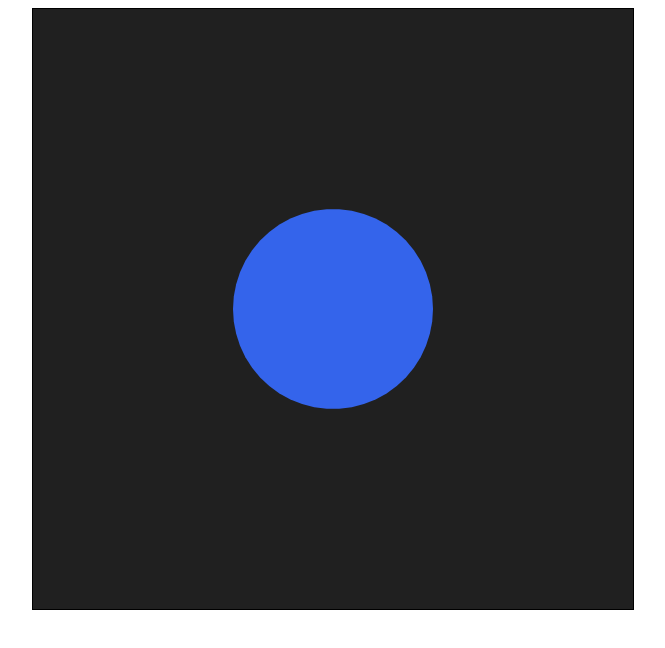
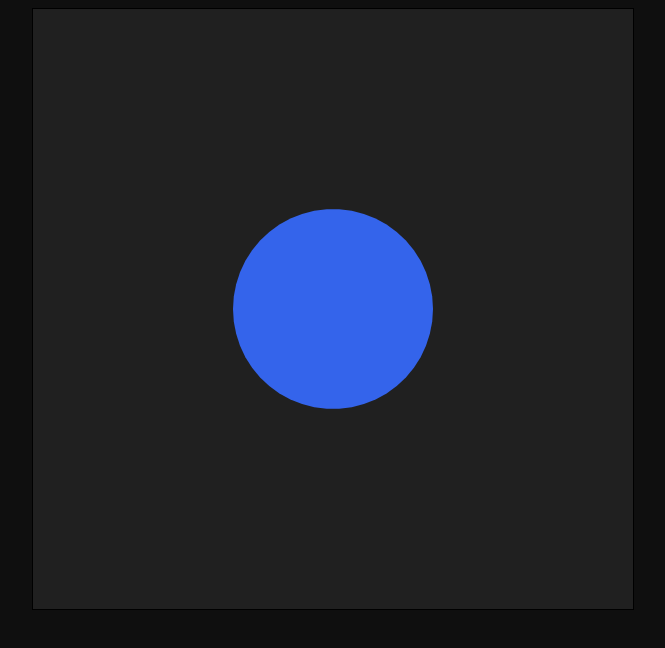
Before and after one commit to antimlgpro/Canvas_Lib, a website: page dist/index.html in a window 1280 px wide. Shown: the whole page, without its empty margins (307-972 px from the left). Drawn offline with Linux system fonts and the light colour scheme.

Commit message:
Changed background color

```diff
--- a/dist/index.html
+++ b/dist/index.html
@@ -4,6 +4,11 @@
 <head>
 	<meta charset="utf-8" />
 	<title>Canvas Lib</title>
+	<style>
+		body {
+			background-color: #0f0f0f;
+		}
+	</style>
 </head>
 
 <body>
```
